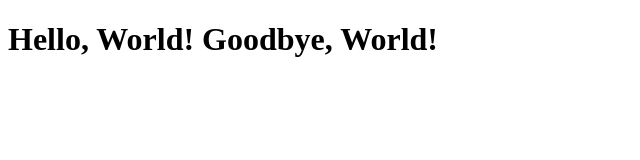
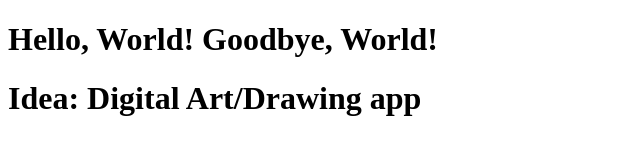
Before and after one commit to Brandon5o/CS3338-first-project, a plain HTML site: page index.html in a window 1280 px wide. Shown: the whole page, without its empty margins (0-640 px from the left). Drawn offline with Linux system fonts and the light colour scheme.

Commit message:
Updated html file with software idea

```diff
--- a/index.html
+++ b/index.html
@@ -7,5 +7,6 @@
 </head>
 <body>
     <h1>Hello, World! Goodbye, World!</h1>
+    <h1>Idea: Digital Art/Drawing app</h1>
 </body>
 </html>
```
